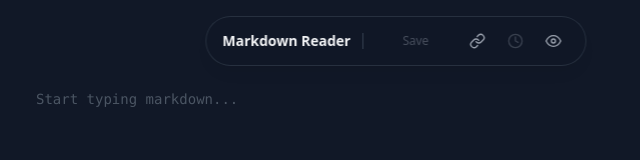
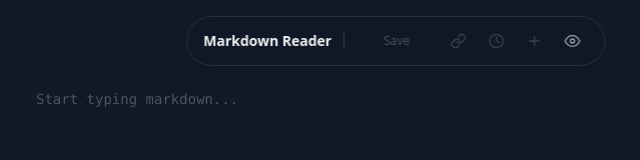
Before and after one commit to prathamudeshmukh/markdown-reader, a React (Vite) app: page / in a window 1280 px wide. Shown: the top 160 px of the page, without its empty margins (244-884 px from the left). Built offline with nearby package versions, Linux system fonts and the light colour scheme.

Commit message:
Add new doc button

```diff
--- a/src/App.tsx
+++ b/src/App.tsx
@@ -21,6 +21,7 @@ export default function App() {
         recentDocs={recentDocs}
         onToggle={toggleMode}
         onSave={onSave}
+        onNewDoc={() => { window.location.href = '/mreader/'; }}
       />
 
       {error && (
--- a/src/components/Header.tsx
+++ b/src/components/Header.tsx
@@ -11,6 +11,7 @@ interface HeaderProps {
   recentDocs: RecentDoc[];
   onToggle: () => void;
   onSave: () => void;
+  onNewDoc: () => void;
 }
 
 function Spinner() {
@@ -22,7 +23,7 @@ function Spinner() {
   );
 }
 
-export default function Header({ slug, mode, isSaving, isLoading, markdownText, recentDocs, onToggle, onSave }: HeaderProps) {
+export default function Header({ slug, mode, isSaving, isLoading, markdownText, recentDocs, onToggle, onSave, onNewDoc }: HeaderProps) {
   const [copied, setCopied] = useState(false);
   const [historyOpen, setHistoryOpen] = useState(false);
 
@@ -64,7 +65,8 @@ export default function Header({ slug, mode, isSaving, isLoading, markdownText,
           <button
             onClick={copyLink}
             title="Copy link"
-            className="flex items-center justify-center w-8 h-8 text-gray-500 hover:text-gray-900 hover:bg-gray-100 rounded-full transition-colors dark:text-gray-400 dark:hover:text-gray-100 dark:hover:bg-gray-800"
+            disabled={slug === null}
+            className="flex items-center justify-center w-8 h-8 text-gray-500 hover:text-gray-900 hover:bg-gray-100 rounded-full transition-colors disabled:opacity-30 disabled:cursor-not-allowed disabled:hover:bg-transparent disabled:hover:text-gray-500 dark:text-gray-400 dark:hover:text-gray-100 dark:hover:bg-gray-800 dark:disabled:hover:bg-transparent dark:disabled:hover:text-gray-400"
           >
             {copied ? (
               // Checkmark icon
@@ -101,6 +103,17 @@ export default function Header({ slug, mode, isSaving, isLoading, markdownText,
               )}
             </div>
           <button
+              onClick={onNewDoc}
+              title="New doc"
+              disabled={slug === null && markdownText.length === 0}
+              className="flex items-center justify-center w-8 h-8 text-gray-500 hover:text-gray-900 hover:bg-gray-100 rounded-full transition-colors disabled:opacity-30 disabled:cursor-not-allowed disabled:hover:bg-transparent disabled:hover:text-gray-500 dark:text-gray-400 dark:hover:text-gray-100 dark:hover:bg-gray-800 dark:disabled:hover:bg-transparent dark:disabled:hover:text-gray-400"
+            >
+              <svg xmlns="http://www.w3.org/2000/svg" className="h-4 w-4" viewBox="0 0 24 24" fill="none" stroke="currentColor" strokeWidth="2" strokeLinecap="round" strokeLinejoin="round">
+                <line x1="12" y1="5" x2="12" y2="19" />
+                <line x1="5" y1="12" x2="19" y2="12" />
+              </svg>
+            </button>
+          <button
             onClick={onToggle}
             title={mode === 'editor' ? 'Show Preview' : 'Show Editor'}
             className="flex items-center justify-center w-8 h-8 text-gray-500 hover:text-gray-900 hover:bg-gray-100 rounded-full transition-colors dark:text-gray-400 dark:hover:text-gray-100 dark:hover:bg-gray-800"
```
Also changed, not shown: 1 other file (tests, documents, lock files or other folders).
